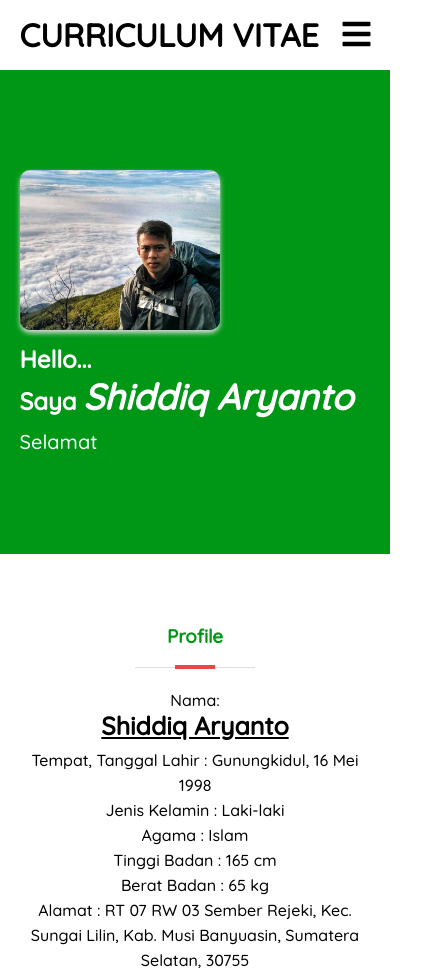
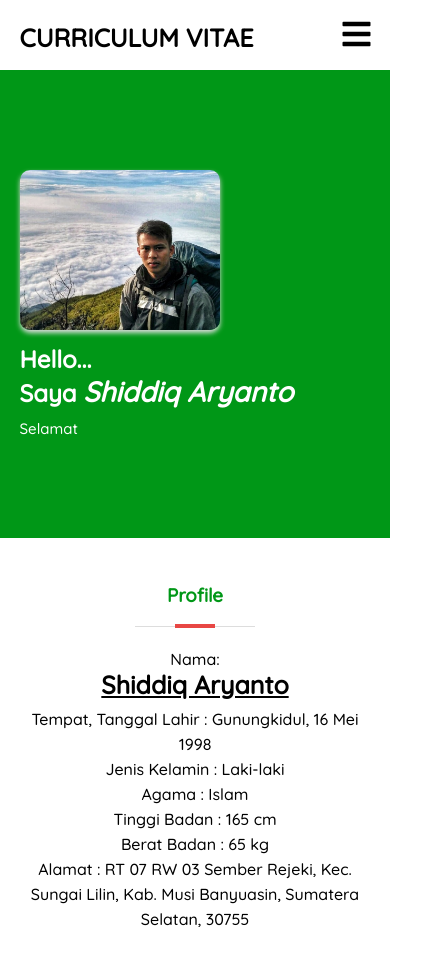
Before and after one commit to shiddiqary/cv-shiddiqaryanto, a plain HTML site: page index.html in a window 390 px wide. Shown: the top 976 px of the page, 427 px wide, since content can reach past the window. Drawn offline with Linux system fonts and the light colour scheme.

Commit message:
Update style.css

```diff
--- a/css/style.css
+++ b/css/style.css
@@ -327,9 +327,22 @@ html{
 		margin-bottom: 20px;
 	}
 	#kemampuan .bar{
-		width: 400px;
+		width: 300px;
 	}
 	#skill .bar{
-		width: 400px;
+		width: 300px;
+	}
+	header h1 a{
+		font-size: 25px;
+	}
+	.banner h2 i{
+		font-size: 28px;
+	}
+	.banner p{
+		font-size: 15px;
+	}
+	section{
+		margin: 0;
+		padding-top: 25px;
 	}
 }
```
